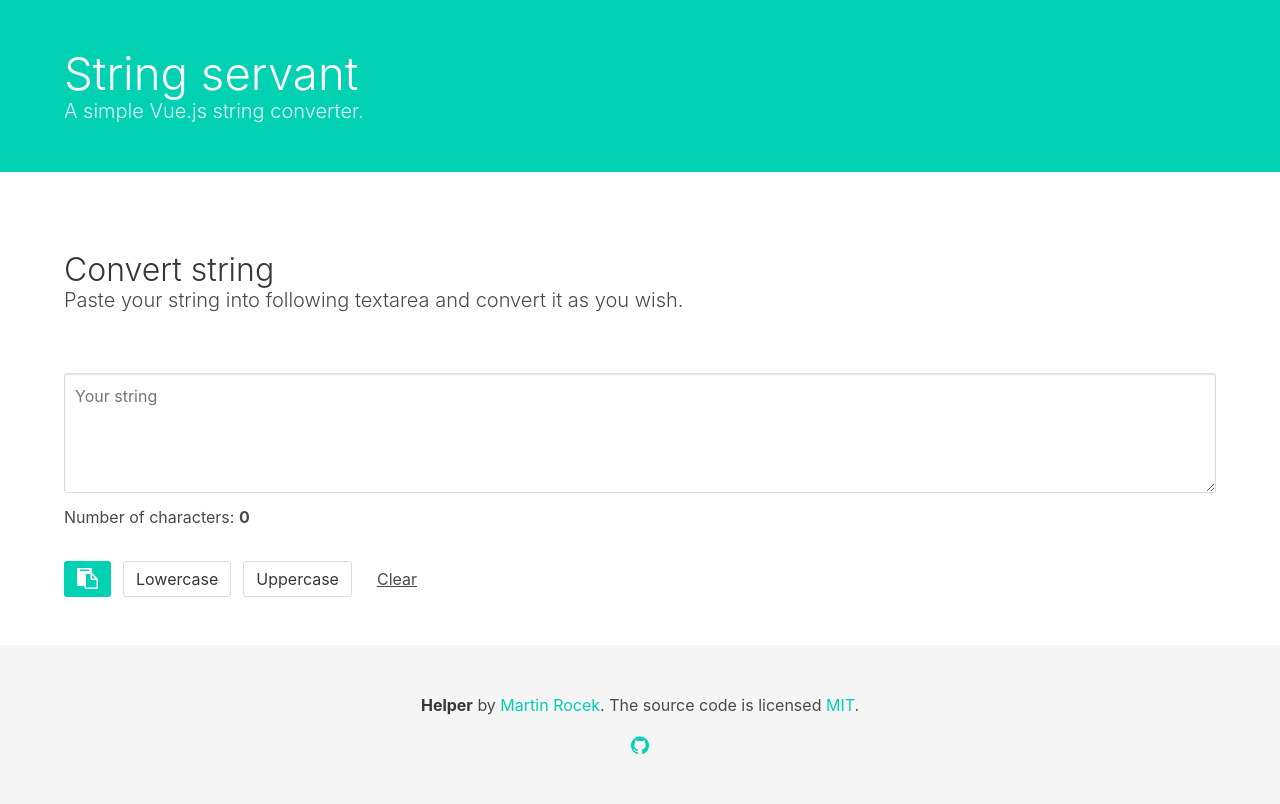
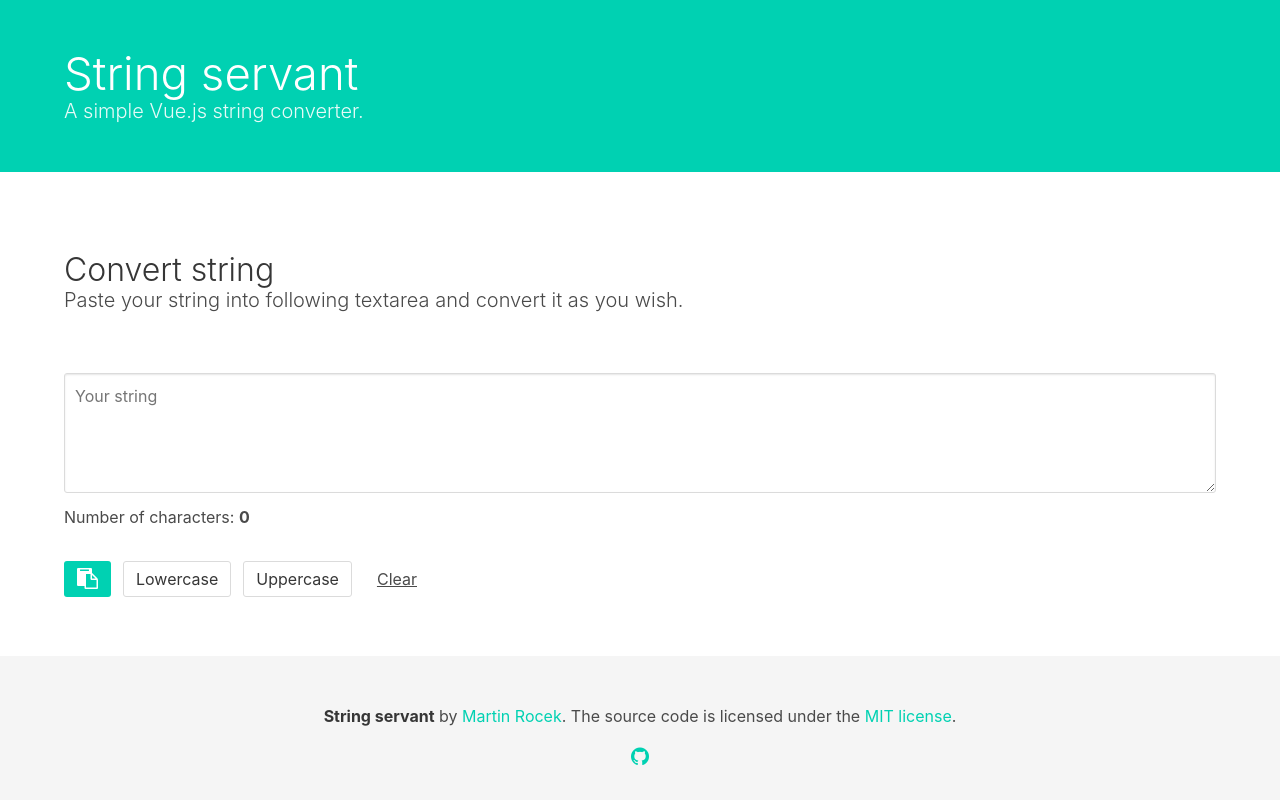
Before and after one commit to silencesys/string-serant, a website: page index.html in a window 1280 px wide. Drawn offline with Linux system fonts and the light colour scheme.

Commit message:
:art: Fix footer height

```diff
--- a/index.html
+++ b/index.html
@@ -65,12 +65,12 @@
         </div>
     </section>
 
-    <footer class="footer">
+    <footer class="footer" style="height: 100px;">
         <div class="container">
             <div class="content has-text-centered">
             <p>
-                <strong>Helper</strong> by <a href="http://silencesys.com"> Martin Rocek</a>. The source code is licensed
-                <a href="http://opensource.org/licenses/mit-license.php">MIT</a>.
+                <strong>String servant</strong> by <a href="https://github.com/silencesys"> Martin Rocek</a>. The source code is licensed under the
+                <a href="http://opensource.org/licenses/mit-license.php">MIT license</a>.
                 </p>
             <p>
                 <a class="icon" href="//github.com/silencesys/string-servant">
```
